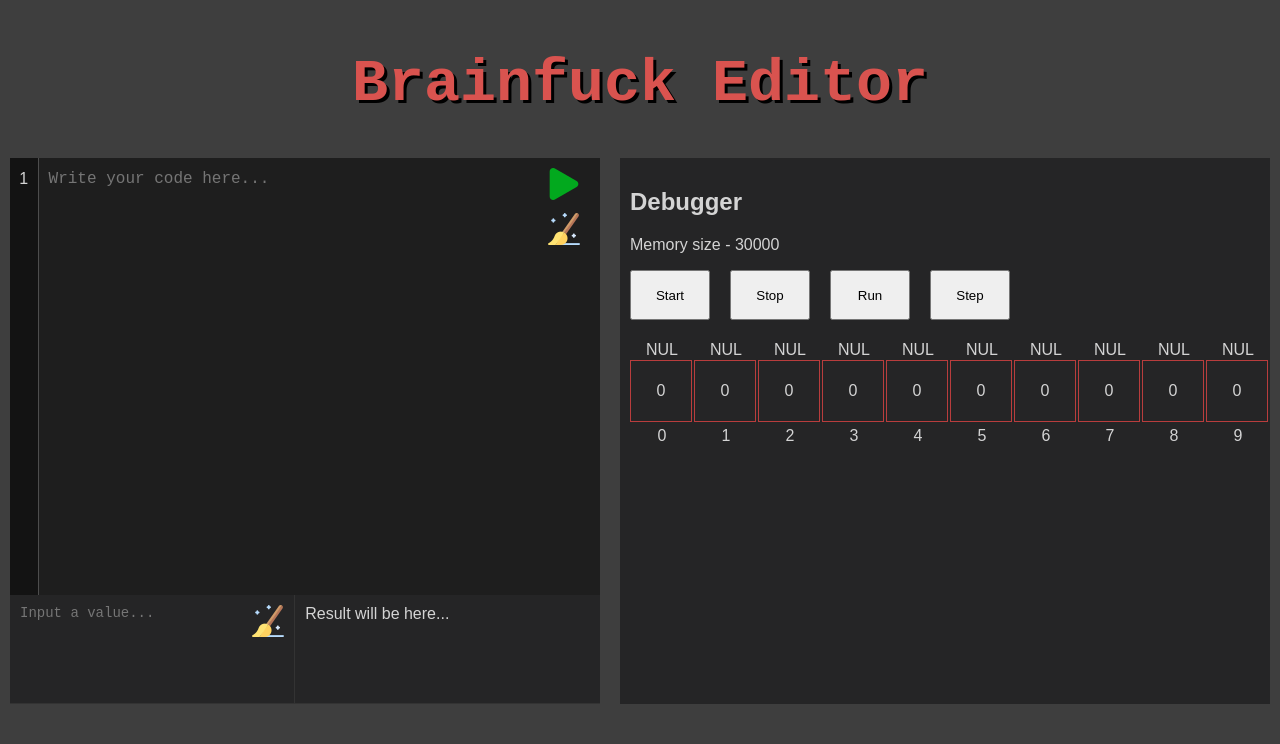
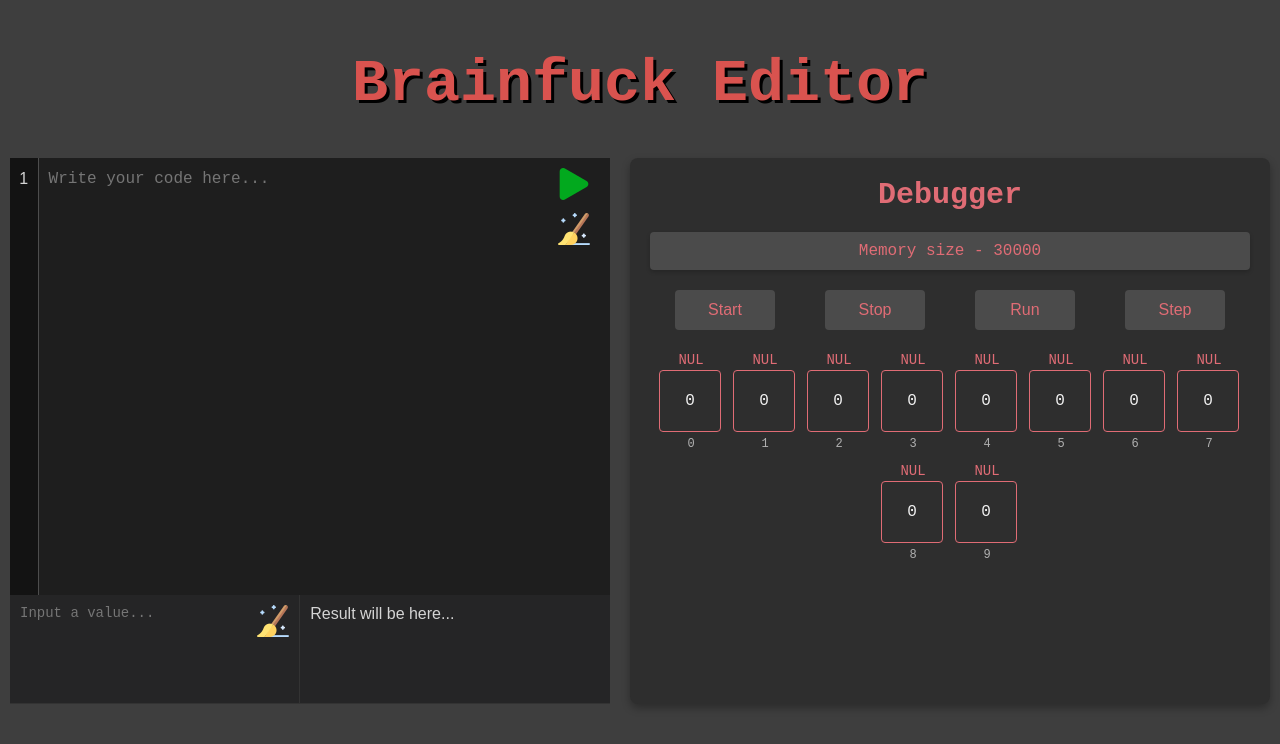
Before and after one commit to DIS-Guys/brainfuck_editor_front, a React (Vite) app: page / in a window 1280 px wide. Shown: the top 744 px of the page. Built offline with nearby package versions, Linux system fonts and the light colour scheme.

Commit message:
Add more beautiful styles and fix debugger bug

```diff
--- a/src/components/Debugger/Debugger.css
+++ b/src/components/Debugger/Debugger.css
@@ -1,7 +1,11 @@
 .debugger {
   width: 50%;
-  background-color: #252526;
-  padding: 10px;
+  background-color: #2e2e2e;
+  padding: 20px;
+  border-radius: 8px;
+  box-shadow: 0 4px 8px rgba(0, 0, 0, 0.3);
+  color: #f0f0f0;
+  font-family: 'Courier New', Courier, monospace;
 }
 
 #debugger-container {
@@ -9,27 +13,66 @@
   height: 100%;
 }
 
+h2 {
+  margin: 0;
+  color: #e06c75;
+  font-size: 30px;
+  text-align: center;
+  margin-bottom: 20px;
+}
+
+.memory-size p {
+  font-size: 16px;
+  color: #e06c75;
+  background-color: #4b4b4b;
+  padding: 10px;
+  border-radius: 4px;
+  text-align: center;
+  box-shadow: 0 2px 4px rgba(0, 0, 0, 0.2);
+  margin-bottom: 20px;
+}
+
 .control-buttons {
   display: flex;
-  height: 50px;
-  gap: 20px;
+  justify-content: space-around;
+  margin-bottom: 20px;
 }
 
 .control-button {
-  width: 80px;
+  background-color: #4b4b4b;
+  color: #e06c75;
+  border: none;
+  border-radius: 4px;
+  padding: 10px 20px;
+  height: 40px;
+  width: 100px;
+  font-size: 16px;
+  cursor: pointer;
+  transition: background-color 0.3s ease;
+}
+
+.control-button:hover {
+  background-color: #5c5c5c;
 }
 
 .code-container {
-  font-size: 24px;
+  background-color: #2e2e2e;
+  border: 1px solid #5c5c5c;
+  border-radius: 4px;
+  padding: 10px;
+  font-size: 20px;
   white-space: pre-wrap;
   word-wrap: break-word;
   word-break: break-all;
+  margin-bottom: 20px;
+  color: #e06c75;
 }
 
 .memory-container {
-  margin-top: 20px;
   display: flex;
-  flex-direction: row;
+  justify-content: center;
+  flex-wrap: wrap;
+  gap: 10px;
 }
 
 .memory-wrapper {
@@ -41,19 +84,24 @@
 .memory-cell {
   width: 60px;
   height: 60px;
-  border: 1px solid #b93d3d;
+  border: 1px solid #e06c75;
+  border-radius: 4px;
   display: flex;
   align-items: center;
   justify-content: center;
   margin-right: 2px;
+  transition: background-color 0.3s ease, transform 0.3s ease;
+}
+
+.memory-cell.highlighted {
+  background-color: rgba(224, 108, 117, 0.2);
+  transform: scale(1.1);
 }
 
 .memory-index {
   margin-top: 5px;
-}
-
-.memory-cell.highlighted {
-  background-color: rgba(255, 0, 0, 0.425);
+  font-size: 12px;
+  color: #b0b0b0;
 }
 
 .ascii-symbol {
@@ -61,4 +109,6 @@
   display: flex;
   align-items: center;
   justify-content: center;
+  font-size: 14px;
+  color: #e06c75;
 }
--- a/src/components/Debugger/Debugger.tsx
+++ b/src/components/Debugger/Debugger.tsx
@@ -49,6 +49,17 @@ const asciiNames: Ascii = {
   127: 'DEL',
 };
 
+function getCompressedCode(code: string) {
+  return code
+    .split('')
+    .filter((char) => {
+      if (char !== ' ' && char !== '\n') {
+        return true;
+      }
+    })
+    .join('');
+}
+
 export const Debugger: React.FC<Props> = ({
   code,
   input,
@@ -64,6 +75,8 @@ export const Debugger: React.FC<Props> = ({
   const [memoryViewStart, setMemoryViewStart] = useState(0);
   const [isRunning, setIsRunning] = useState(false);
 
+  const compressedCode = getCompressedCode(code);
+
   useEffect(() => {
     if (isRunning && currentIndex < debugInfo.length - 1) {
       const timer = setTimeout(() => {
@@ -73,13 +86,11 @@ export const Debugger: React.FC<Props> = ({
     } else {
       setIsRunning(false);
     }
-  // eslint-disable-next-line react-hooks/exhaustive-deps
+    // eslint-disable-next-line react-hooks/exhaustive-deps
   }, [currentIndex, isRunning]);
 
   const highlightCode = (code: string, position: number) => {
     return code
-      .split('\n')
-      .join('')
       .split('')
       .map((char, index) => {
         if (index === position) {
@@ -104,8 +115,8 @@ export const Debugger: React.FC<Props> = ({
     }
     const newIndex = currentIndex + 1;
     const newDebugInfo = debugInfo[newIndex];
-    setDebuggerCode(highlightCode(code, newDebugInfo[0]));
-    isDot(code, debugInfo[currentIndex][0]);
+    setDebuggerCode(highlightCode(compressedCode, newDebugInfo[0]));
+    isDot(compressedCode, debugInfo[currentIndex][0]);
     setCurrentIndex(newIndex);
     setMemory((prevMemory) => {
       const newMemory = [...prevMemory];
@@ -139,7 +150,7 @@ export const Debugger: React.FC<Props> = ({
         setIsDebugging(false);
       } else {
         setDebugInfo(data.debugInfo);
-        setDebuggerCode(highlightCode(code, 0));
+        setDebuggerCode(highlightCode(compressedCode, 0));
       }
     });
   };
```
